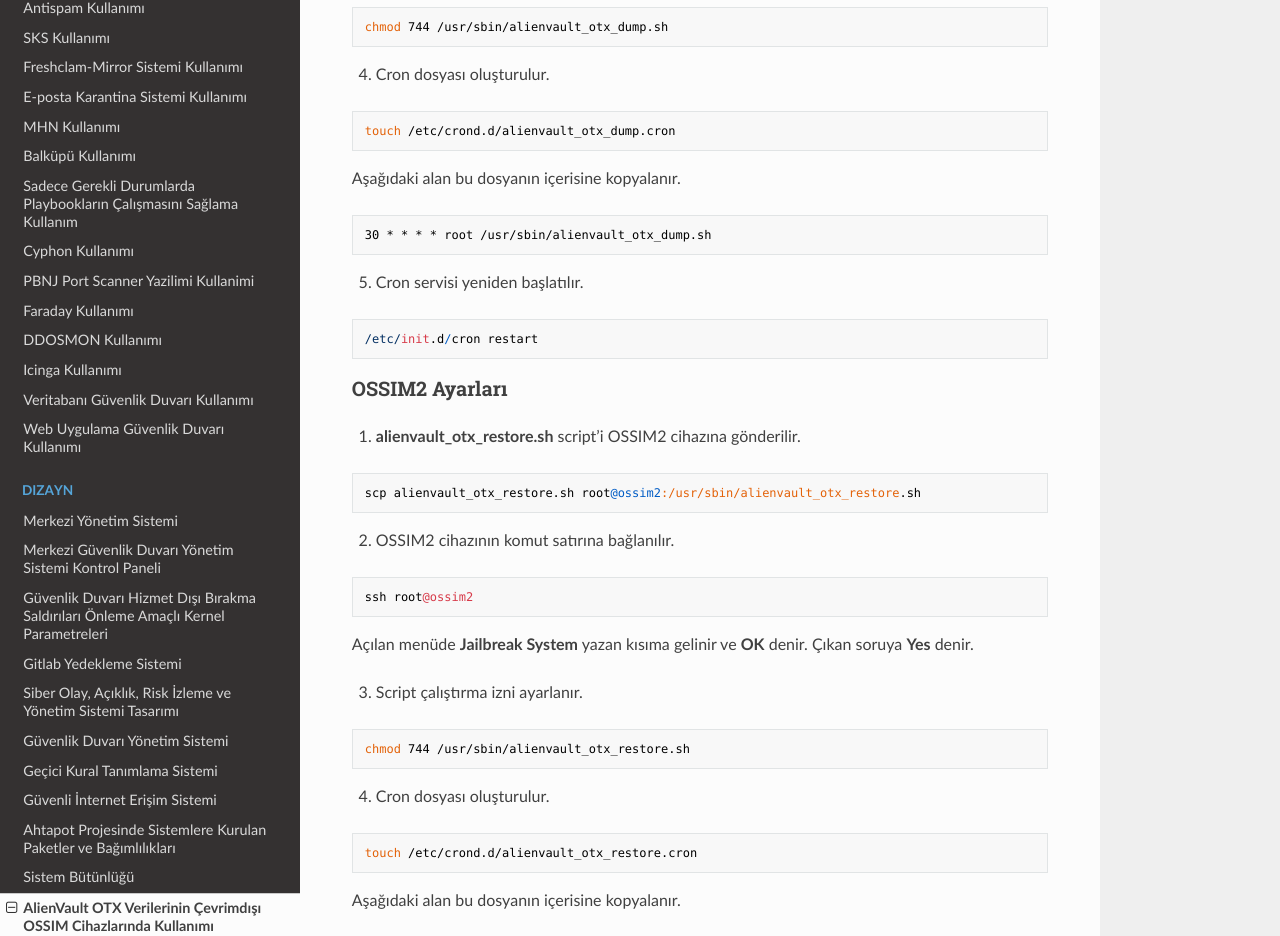
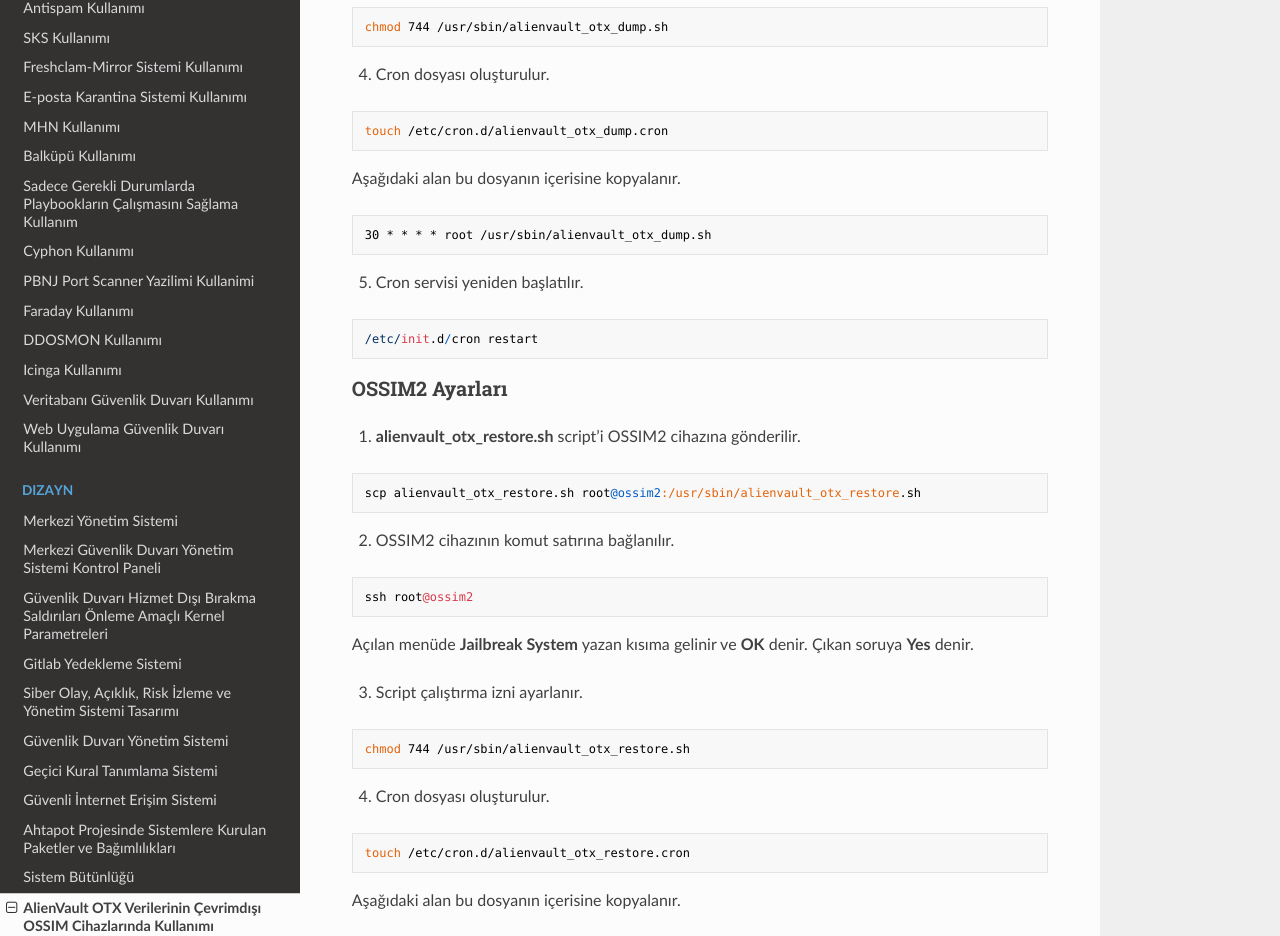
Before and after one commit to Pardus-Ahtapot/Dokumanlar, an MkDocs documentation site: the page built from docs/dizayn/otx.md, in a window 1280 px wide and 1400 px high, scrolled down 2139 px. Shown: the part 136-1072 px from the top of the window. Built offline with MkDocs 1.6.1, drawn with Linux system fonts in a browser that asks for light colours; nearby versions of some CDN libraries; old or Windows-style settings are respelled for this version of MkDocs.

Commit message:
Typo Fixed.

````diff
--- a/docs/dizayn/otx.md
+++ b/docs/dizayn/otx.md
@@ -85,7 +85,7 @@ chmod 744 /usr/sbin/alienvault_otx_dump.sh
 4. Cron dosyası oluşturulur.
 
 ```
-touch /etc/crond.d/alienvault_otx_dump.cron
+touch /etc/cron.d/alienvault_otx_dump.cron
 ```
 
 Aşağıdaki alan bu dosyanın içerisine kopyalanır.
@@ -123,7 +123,7 @@ chmod 744 /usr/sbin/alienvault_otx_restore.sh
 4. Cron dosyası oluşturulur.
 
 ```
-touch /etc/crond.d/alienvault_otx_restore.cron
+touch /etc/cron.d/alienvault_otx_restore.cron
 ```
 
 Aşağıdaki alan bu dosyanın içerisine kopyalanır.
````
